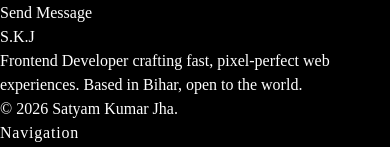
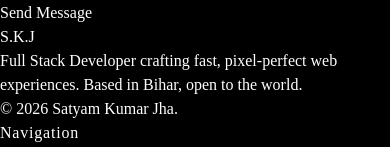
Before and after one commit to sa50tyam11/Reactport, a React (Vite) app: page / in a window 390 px wide. Shown: the part 9154-9301 px from the top of the page. Built offline with nearby package versions, Linux system fonts and the light colour scheme.

Commit message:
Initial commit: built scalable React portfolio with modern UI, animations, and responsiveness

```diff
--- a/src/components/Footer.jsx
+++ b/src/components/Footer.jsx
@@ -51,7 +51,7 @@ export function Footer() {
             <span>S.K.J</span>
           </div>
           <p className="text-gray-400 text-sm max-w-sm leading-relaxed">
-            Frontend Developer crafting fast, pixel-perfect web experiences. Based in Bihar, open to the world.
+            Full Stack Developer crafting fast, pixel-perfect web experiences. Based in Bihar, open to the world.
           </p>
           <p className="text-gray-600 text-sm pt-6">
             © {new Date().getFullYear()} Satyam Kumar Jha.
```
